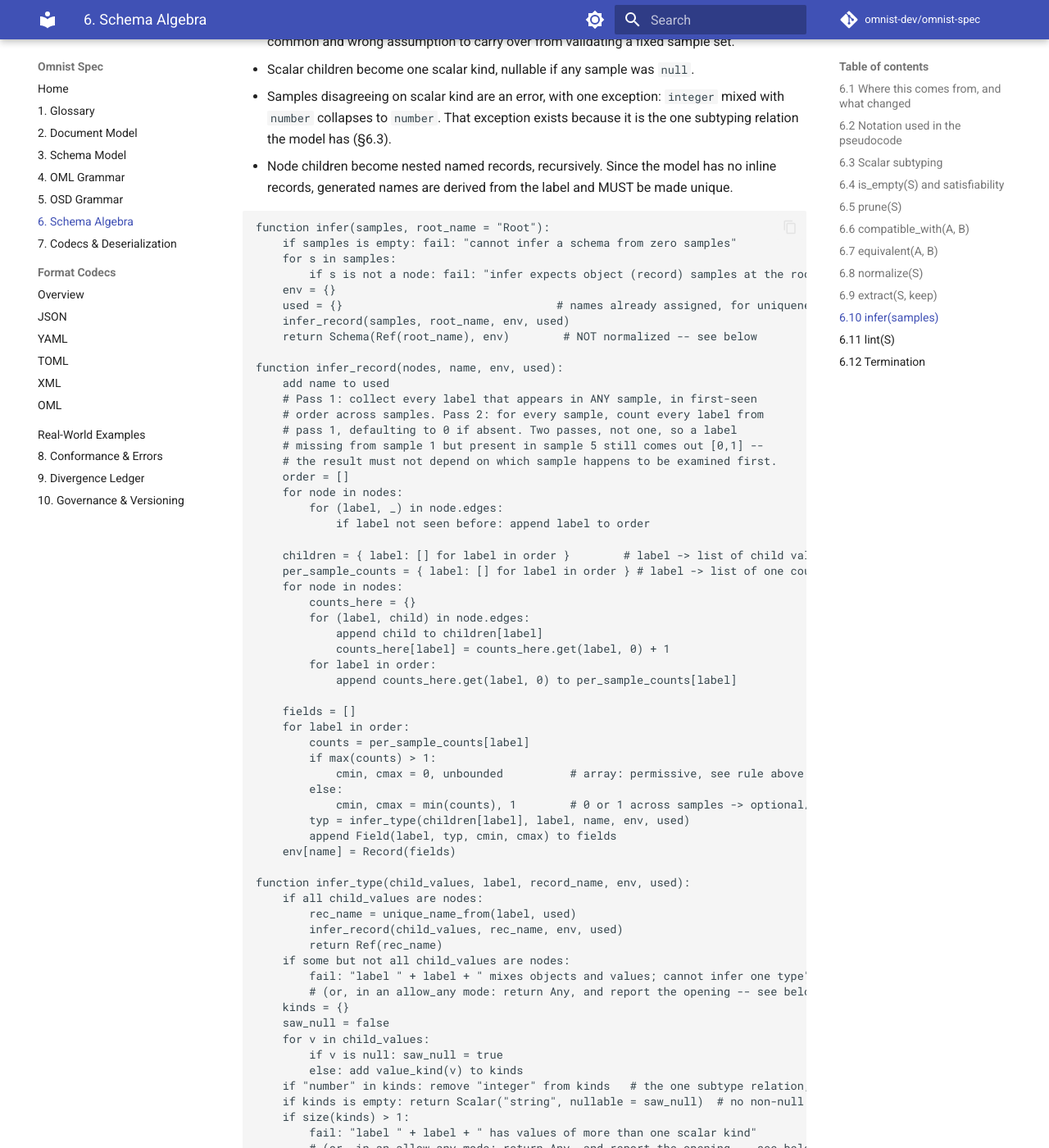
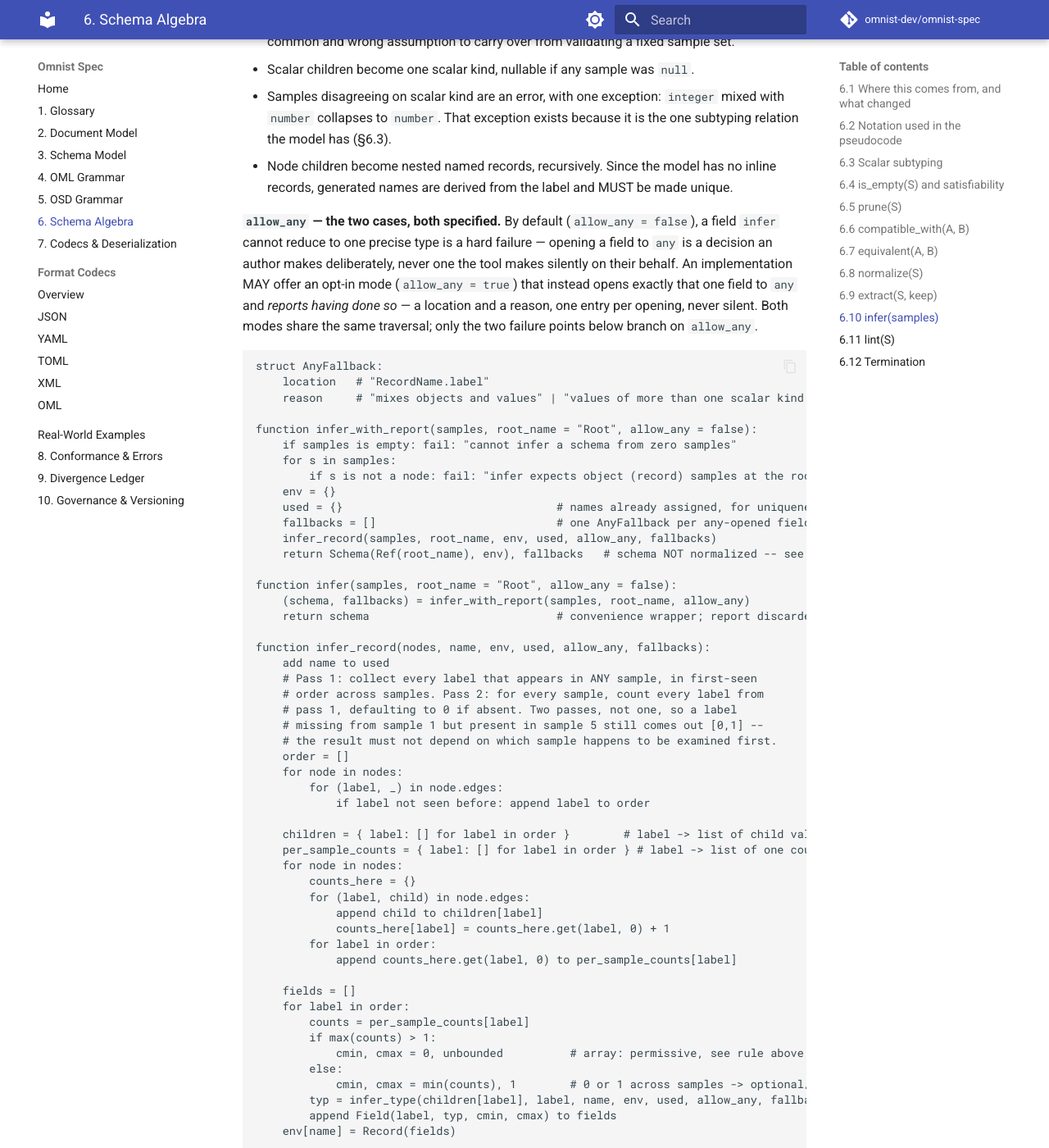
Before and after one commit to omnist-dev/omnist-spec, an MkDocs documentation site: the page built from docs/06-schema-algebra.md, in a window 1280 px wide and 1400 px high, scrolled down 10595 px. Shown: the whole window at 82% size. Built offline with MkDocs 1.6.1 and Material for MkDocs 9.7.7, drawn with Linux system fonts in a browser that asks for light colours; comment, search, counter and statistics services are not loaded; some of the changed text lies outside the part shown.

Commit message:
Fully spec infer() allow_any: both true and false cases
Closes #22.

The allow_any opt-in mode was gestured at ("see below") but never actually
specified -- both failure branches in infer_type just had a placeholder
comment. Added AnyFallback(location, reason), infer_with_report(samples,
root_name, allow_any) -> (schema, fallbacks), and infer() as its
report-discarding convenience wrapper, matching the reference
implementation (omnist/omnist/infer.py) exactly: the two trigger
conditions ("mixes objects and values", "values of more than one scalar
kind"), the location format (RecordName.label), and infer() = infer_with_report()[0].
Added a worked example showing the same ambiguous sample set failing under
allow_any=false and succeeding with a reported fallback under
allow_any=true.

````diff
--- a/docs/06-schema-algebra.md
+++ b/docs/06-schema-algebra.md
@@ -535,17 +535,35 @@
   no inline records, generated names are derived from the label and MUST be
   made unique.
 
+**`allow_any` — the two cases, both specified.** By default (`allow_any =
+false`), a field `infer` cannot reduce to one precise type is a hard failure
+— opening a field to `any` is a decision an author makes deliberately, never
+one the tool makes silently on their behalf. An implementation MAY offer an
+opt-in mode (`allow_any = true`) that instead opens exactly that one field to
+`any` and *reports having done so* — a location and a reason, one entry per
+opening, never silent. Both modes share the same traversal; only the two
+failure points below branch on `allow_any`.
+
 ```
-function infer(samples, root_name = "Root"):
+struct AnyFallback:
+    location   # "RecordName.label"
+    reason     # "mixes objects and values" | "values of more than one scalar kind (k1, k2, ...)"
+
+function infer_with_report(samples, root_name = "Root", allow_any = false):
     if samples is empty: fail: "cannot infer a schema from zero samples"
     for s in samples:
         if s is not a node: fail: "infer expects object (record) samples at the root"
     env = {}
     used = {}                                # names already assigned, for uniqueness
-    infer_record(samples, root_name, env, used)
-    return Schema(Ref(root_name), env)        # NOT normalized -- see below
+    fallbacks = []                           # one AnyFallback per any-opened field
+    infer_record(samples, root_name, env, used, allow_any, fallbacks)
+    return Schema(Ref(root_name), env), fallbacks   # schema NOT normalized -- see below
 
-function infer_record(nodes, name, env, used):
+function infer(samples, root_name = "Root", allow_any = false):
+    (schema, fallbacks) = infer_with_report(samples, root_name, allow_any)
+    return schema                            # convenience wrapper; report discarded
+
+function infer_record(nodes, name, env, used, allow_any, fallbacks):
     add name to used
     # Pass 1: collect every label that appears in ANY sample, in first-seen
     # order across samples. Pass 2: for every sample, count every label from
@@ -574,18 +592,20 @@
             cmin, cmax = 0, unbounded          # array: permissive, see rule above
         else:
             cmin, cmax = min(counts), 1        # 0 or 1 across samples -> optional/required
-        typ = infer_type(children[label], label, name, env, used)
+        typ = infer_type(children[label], label, name, env, used, allow_any, fallbacks)
         append Field(label, typ, cmin, cmax) to fields
     env[name] = Record(fields)
 
-function infer_type(child_values, label, record_name, env, used):
+function infer_type(child_values, label, record_name, env, used, allow_any, fallbacks):
     if all child_values are nodes:
         rec_name = unique_name_from(label, used)
-        infer_record(child_values, rec_name, env, used)
+        infer_record(child_values, rec_name, env, used, allow_any, fallbacks)
         return Ref(rec_name)
     if some but not all child_values are nodes:
+        if allow_any:
+            append AnyFallback(record_name + "." + label, "mixes objects and values") to fallbacks
+            return Any
         fail: "label " + label + " mixes objects and values; cannot infer one type"
-        # (or, in an allow_any mode: return Any, and report the opening -- see below)
     kinds = {}
     saw_null = false
     for v in child_values:
@@ -594,10 +614,26 @@
     if "number" in kinds: remove "integer" from kinds   # the one subtype relation, §6.3
     if kinds is empty: return Scalar("string", nullable = saw_null)  # no non-null sample
     if size(kinds) > 1:
+        if allow_any:
+            reason = "values of more than one scalar kind (" + join(sort(kinds), ", ") + ")"
+            append AnyFallback(record_name + "." + label, reason) to fallbacks
+            return Any
         fail: "label " + label + " has values of more than one scalar kind"
-        # (or, in an allow_any mode: return Any, and report the opening -- see below)
     return Scalar(the one kind in kinds, nullable = saw_null)
 ```
+
+**Worked example.** Two samples for the same label, `"id"`, disagreeing on
+scalar kind — one sample has `"id": 7`, the other `"id": "seven"` (integer
+vs. string, not the one sanctioned integer/number subtype relation):
+
+- `infer(samples)` (default, `allow_any = false`): fails —
+  `label "id" has values of more than one scalar kind`.
+- `infer_with_report(samples, allow_any = true)`: succeeds. The returned
+  schema has `"id": any`, and the returned `fallbacks` list contains exactly
+  one `AnyFallback("Root.id", "values of more than one scalar kind (integer, string)")`.
+  `infer(samples, allow_any = true)` (the plain wrapper) returns the same
+  schema but discards the fallback list — a caller who wants to know what was
+  opened MUST call `infer_with_report` directly.
 
 Two requirements:
 
@@ -610,7 +646,7 @@
 **`infer` MUST NOT emit `any` by default.** Opening a field is a decision the
 author makes, never one the tool makes for them. An implementation MAY offer an
 opt-in mode; when it does, it MUST report every opening it introduced, with a
-location and a reason.
+location and a reason — `infer_with_report` above, not a silent side channel.
 
 Samples MUST be node-rooted. Inferring from a bare scalar, or from zero
 samples, is an error.
````
